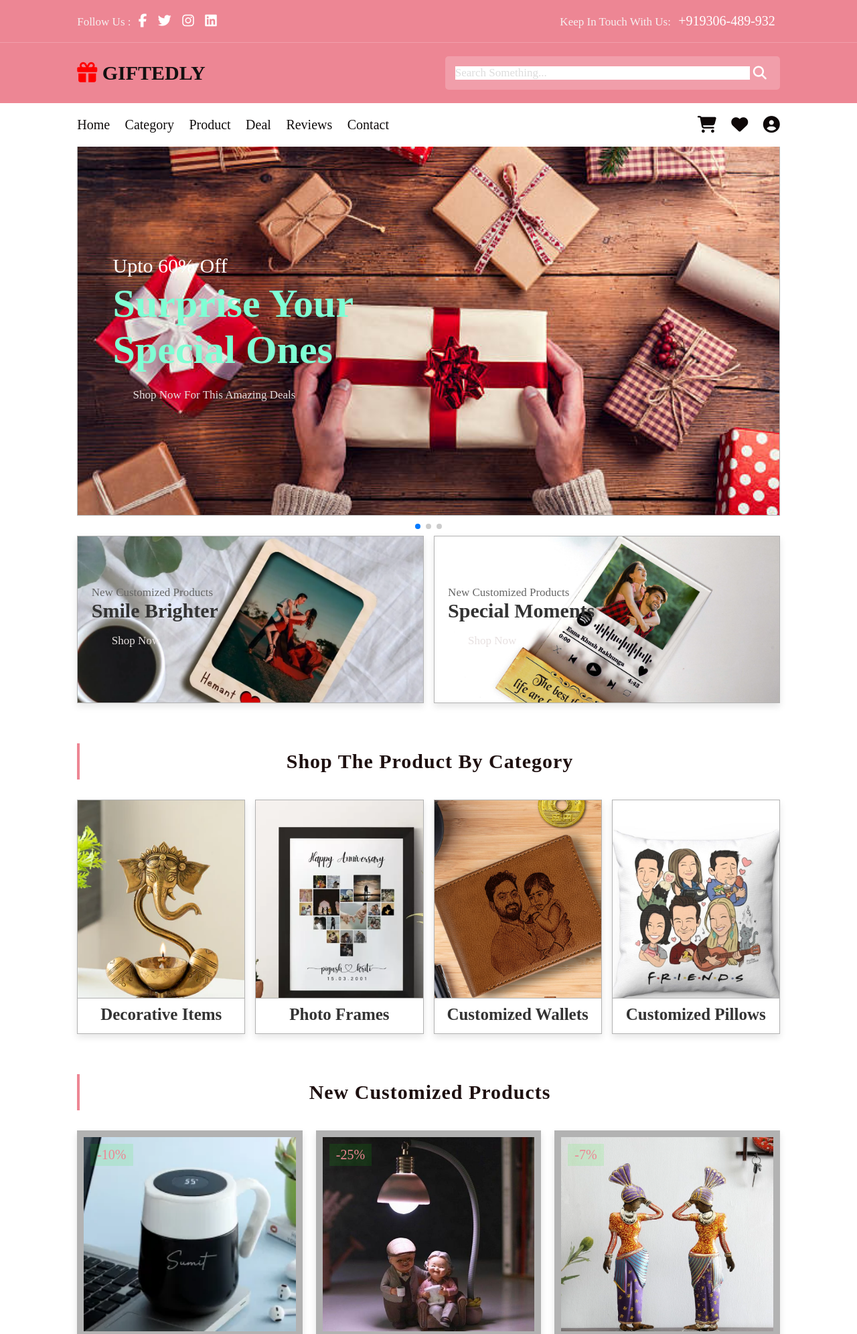
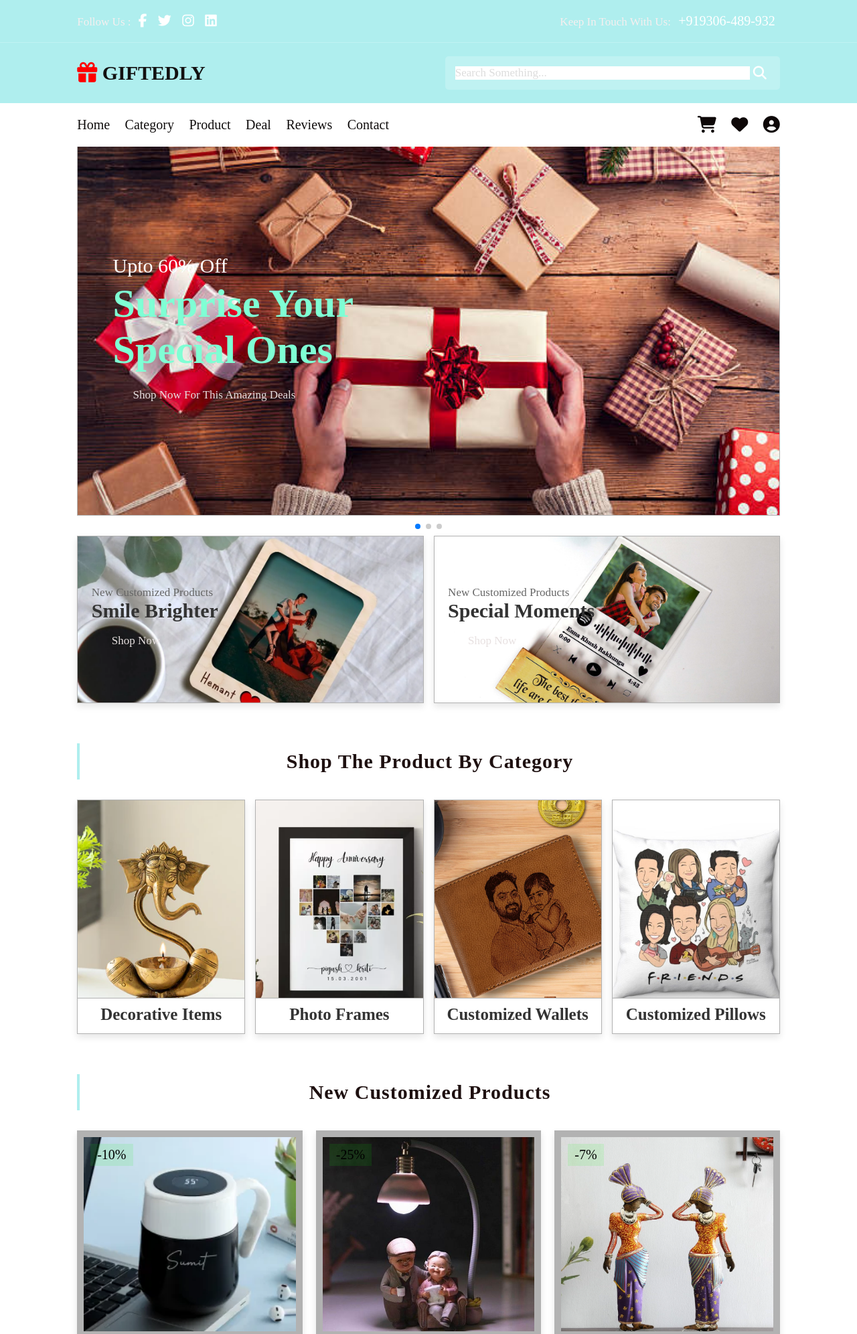
Before and after one commit to pavankoushik15/giftedly, a PHP site: page /index.html in a window 1280 px wide. Shown: the top 1992 px of the page at 67% size. Run offline with PHP 8.4, Linux system fonts and the light colour scheme; some libraries are stand-ins or nearby versions.

Commit message:
Updated cssstyles.css

```diff
--- a/cssstyles.css
+++ b/cssstyles.css
@@ -1,7 +1,7 @@
 @import url("https://fonts.googleapis.com/css2?family=Lato:ital,wght@0,400;1,400;1,700&family=Open+Sans:ital,wght@1,400;1,500&family=Playfair+Display&display=swap");
 
 :root {
-  --pink: #ed8694;
+  --blue: #afeeee;
 }
 
 * {
@@ -19,7 +19,7 @@
 }
 
 *::selection {
-  background: var(--pink);
+  background: var(--blue);
   color: #1a1515;
 }
 
@@ -43,7 +43,7 @@ section {
   font-size: 3rem;
   color: #1e1010;
   padding-left: 1rem;
-  border-left: 0.4rem solid var(--pink);
+  border-left: 0.4rem solid var(--blue);
   margin-top: 1rem;
   margin-bottom: 3rem;
 }
@@ -72,7 +72,7 @@ section {
   align-items: center;
   justify-content: space-between;
   padding: 2rem 9%;
-  background: var(--pink);
+  background: var(--blue);
 }
 
 .header-1 {
@@ -157,7 +157,7 @@ section {
 }
 
 .header-3 a:hover {
-  color: var(--pink);
+  color: var(--blue);
 }
 
 #menu-bar {
```
